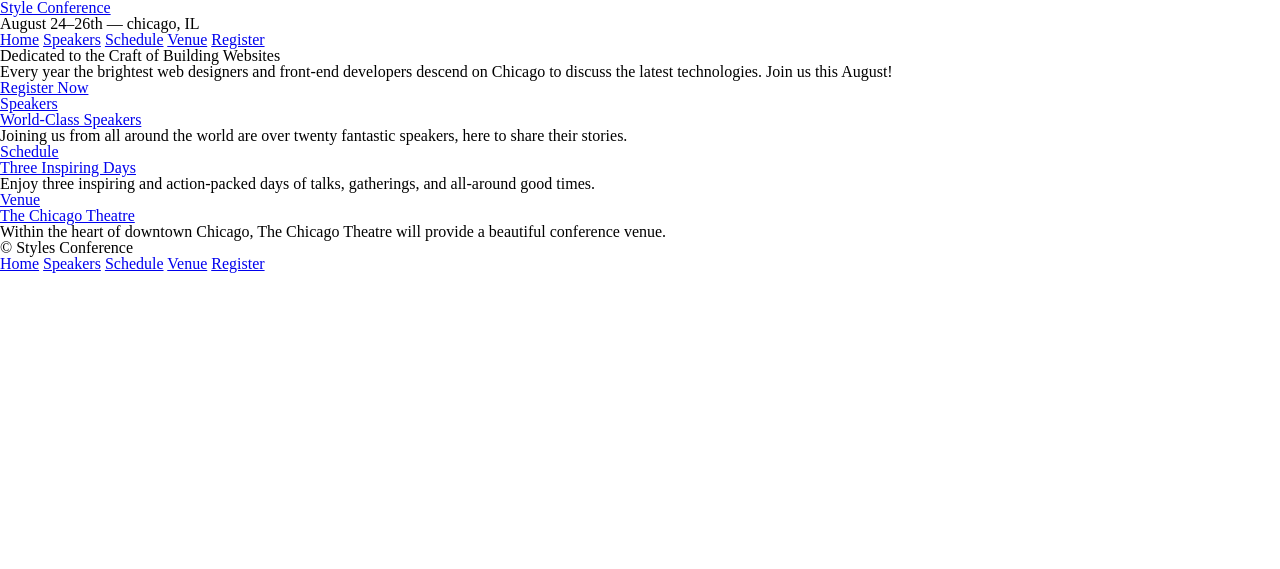
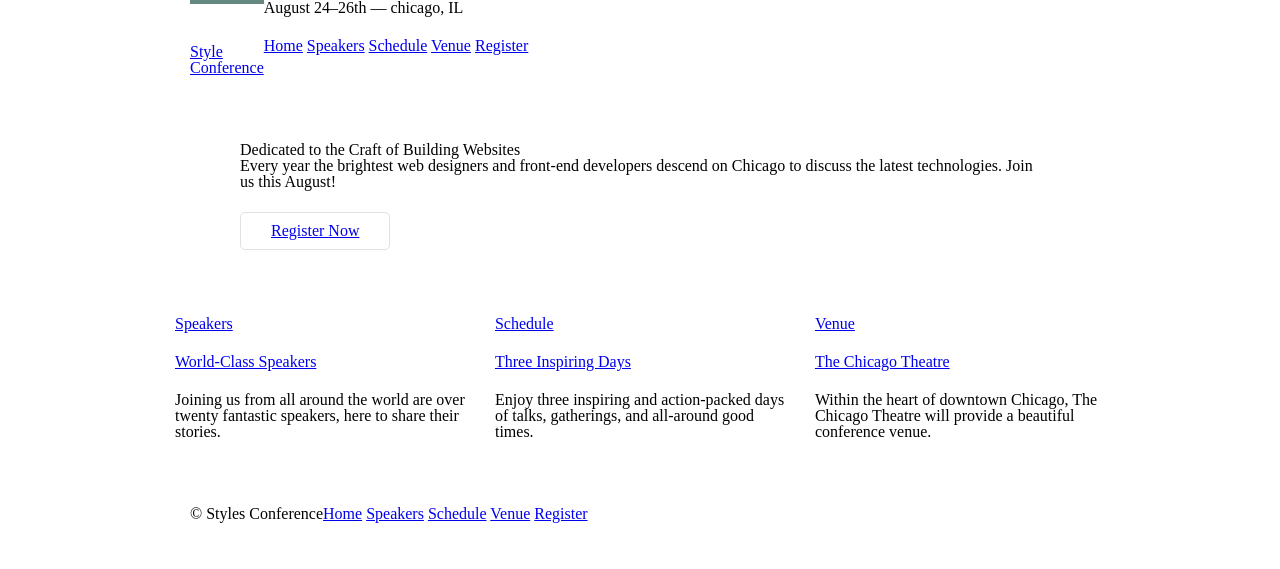
Before and after one commit to ryanrodriguez8982/shayhowe, a plain HTML site: page index.html in a window 1280 px wide. Drawn offline with Linux system fonts and the light colour scheme.

Commit message:
Position content

```diff
--- a/assets/stylesheets/main.css
+++ b/assets/stylesheets/main.css
@@ -2,19 +2,7 @@
   License: none (public domain)
 */
 
-html, body, div, span, applet, object, iframe,
-h1, h2, h3, h4, h5, h6, p, blockquote, pre,
-a, abbr, acronym, address, big, cite, code,
-del, dfn, em, img, ins, kbd, q, s, samp,
-small, strike, strong, sub, sup, tt, var,
-b, u, i, center,
-dl, dt, dd, ol, ul, li,
-fieldset, form, label, legend,
-table, caption, tbody, tfoot, thead, tr, th, td,
-article, aside, canvas, details, embed,
-figure, figcaption, footer, header, hgroup,
-menu, nav, output, ruby, section, summary,
-time, mark, audio, video {
+html, body, div, span, applet, object, iframe, h1, h2, h3, h4, h5, h6, p, blockquote, pre, a, abbr, acronym, address, big, cite, code, del, dfn, em, img, ins, kbd, q, s, samp, small, strike, strong, sub, sup, tt, var, b, u, i, center, dl, dt, dd, ol, ul, li, fieldset, form, label, legend, table, caption, tbody, tfoot, thead, tr, th, td, article, aside, canvas, details, embed, figure, figcaption, footer, header, hgroup, menu, nav, output, ruby, section, summary, time, mark, audio, video {
   margin: 0;
   padding: 0;
   border: 0;
@@ -22,27 +10,157 @@ time, mark, audio, video {
   font: inherit;
   vertical-align: baseline;
 }
+
 /* HTML5 display-role reset for older browsers */
-article, aside, details, figcaption, figure,
-footer, header, hgroup, menu, nav, section {
+
+article, aside, details, figcaption, figure, footer, header, hgroup, menu, nav, section {
   display: block;
 }
+
 body {
   line-height: 1;
 }
+
 ol, ul {
   list-style: none;
 }
+
 blockquote, q {
   quotes: none;
 }
-blockquote:before, blockquote:after,
-q:before, q:after {
+
+blockquote:before, blockquote:after, q:before, q:after {
   content: '';
   content: none;
 }
+
 table {
   border-collapse: collapse;
   border-spacing: 0;
 }
+
 /* Reset Above------------------------------------------------------------- */
+
+/*
+=============================================================================
+Grid
+=============================================================================
+*/
+
+*, *:before, *:after {
+  -webkit-box-sizing: border-box;
+  -moz-box-sizing: border-box;
+  box-sizing: border-box;
+}
+
+.container, .grid {
+  margin: 0 auto;
+  width: 960px;
+}
+
+.container {
+  padding-left: 30px;
+  padding-right: 30px;
+}
+
+.col-1-3 {
+  width: 33.33%;
+}
+
+.col-2-3 {
+  width: 66.66%;
+}
+
+.col-1-3, .col-2-3 {
+  display: inline-block;
+  vertical-align: top;
+}
+
+.gird, .col-1-3, .col-2-3 {
+  padding-left: 15px;
+  padding-right: 15px;
+}
+
+/*
+=============================================================================
+Typography
+=============================================================================
+*/
+
+h1, h3, h4, h5, p {
+  margin-bottom: 22px;
+}
+
+/*
+=============================================================================
+Buttons
+=============================================================================
+*/
+
+.btn {
+  border-radius: 5px;
+  display: inline-block;
+  margin: 0;
+}
+
+.btn-alt {
+  border: 1px solid #dfe2e5;
+  padding: 10px 30px;
+}
+
+/*
+=============================================================================
+Home
+=============================================================================
+*/
+
+.hero {
+  padding: 22px 80px 66px 80px;
+}
+
+/*
+=============================================================================
+Clearfix
+=============================================================================
+*/
+
+.group:before, .group:after {
+  content: "";
+  display: table;
+}
+
+.group:after {
+  clear: both;
+}
+
+.group {
+  clear: both;
+  *zoom: 1;
+}
+
+/*
+=============================================================================
+Primary Header
+=============================================================================
+*/
+
+.logo {
+  border-top: 4px solid #648880;
+  padding: 40px 0 22px 0;
+  float: left;
+}
+
+/*
+=============================================================================
+Primary Footer
+=============================================================================
+*/
+
+.primary-footer {
+  padding-bottom: 44px;
+  padding-top: 44px;
+}
+
+.primary-footer small {
+  float: left;
+}
--- a/index.html
+++ b/index.html
@@ -8,9 +8,9 @@
 </head>
 
 <body>
-  <header>
-    <h1>
-      <a href="index.html">Style Conference</a></h1>
+  <header class="container group">
+    <h1 class="logo">
+      <a href="index.html">Style <br> Conference</a></h1>
     <h3>August 24&ndash;26th &mdash; chicago, IL</h3>
     <nav>
       <a href="index.html">Home</a>
@@ -20,15 +20,15 @@
       <a href="register.html">Register</a>
     </nav>
   </header>
-  <section>
+  <section class="hero container">
     <h2>Dedicated to the Craft of Building Websites</h2>
     <p>Every year the brightest web designers and front-end developers descend on Chicago to discuss the latest
       technologies. Join us this August!</p>
-    <a href="register.html">Register Now</a>
+    <a class="btn btn-alt" href="register.html">Register Now</a>
   </section>
-  <section>
-
-    <section>
+  <section class="grid">
+    <!-- Speakers -->
+    <section class="col-1-3">
       <a href="speakers.html">
         <h5>Speakers</h5>
         <h3>World-Class Speakers</h3>
@@ -36,8 +36,11 @@
       <p>
         Joining us from all around the world are over twenty fantastic speakers, here to share their stories.
       </p>
-    </section>
-    <section>
+    </section><!--
+
+      Schedule
+
+    --><section class="col-1-3">
       <a href="schedule.html">
         <h5>Schedule</h5>
         <h3>Three Inspiring Days</h3>
@@ -45,8 +48,9 @@
       <p>
         Enjoy three inspiring and action-packed days of talks, gatherings, and all-around good times.
       </p>
-    </section>
-    <section>
+    </section><!--
+      Venue
+    --><section class="col-1-3">
       <a href="venue.html">
         <h5>Venue</h5>
         <h3>The Chicago Theatre</h3>
@@ -56,7 +60,7 @@
       </p>
     </section>
 
-    <footer>
+    <footer class="primary-footer container group">
       <small>&copy; Styles Conference</small>
       <nav>
         <a href="index.html">Home</a>
```
Also changed, not shown: register.html (+30 -2 lines), schedule.html (+30 -2 lines), speakers.html (+30 -2 lines), venue.html (+30 -2 lines).
